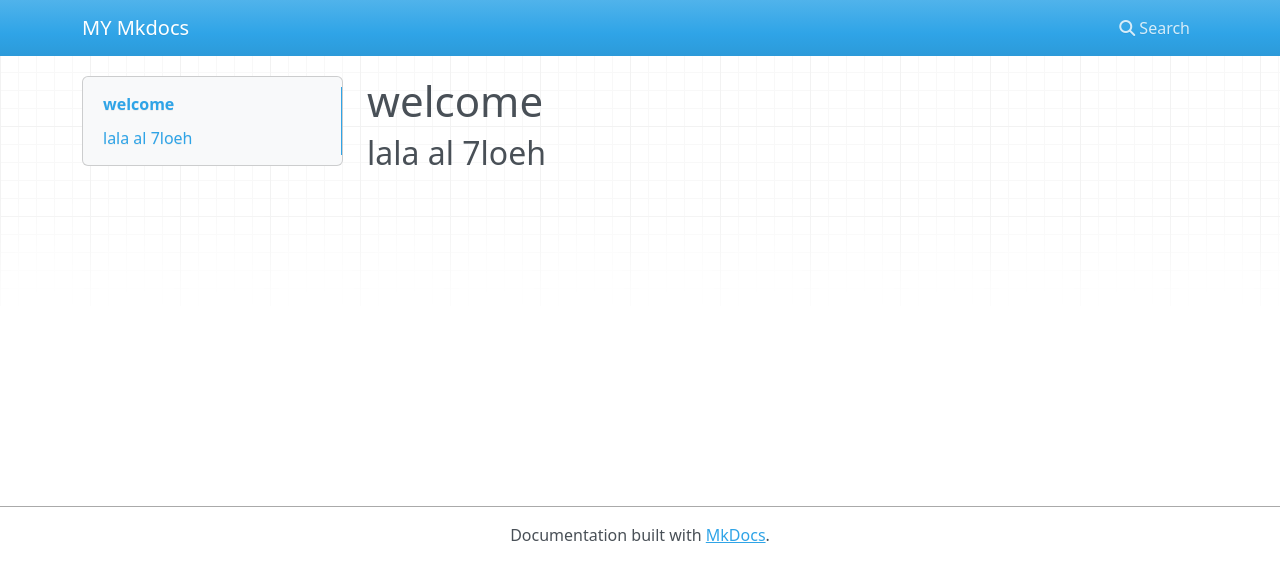
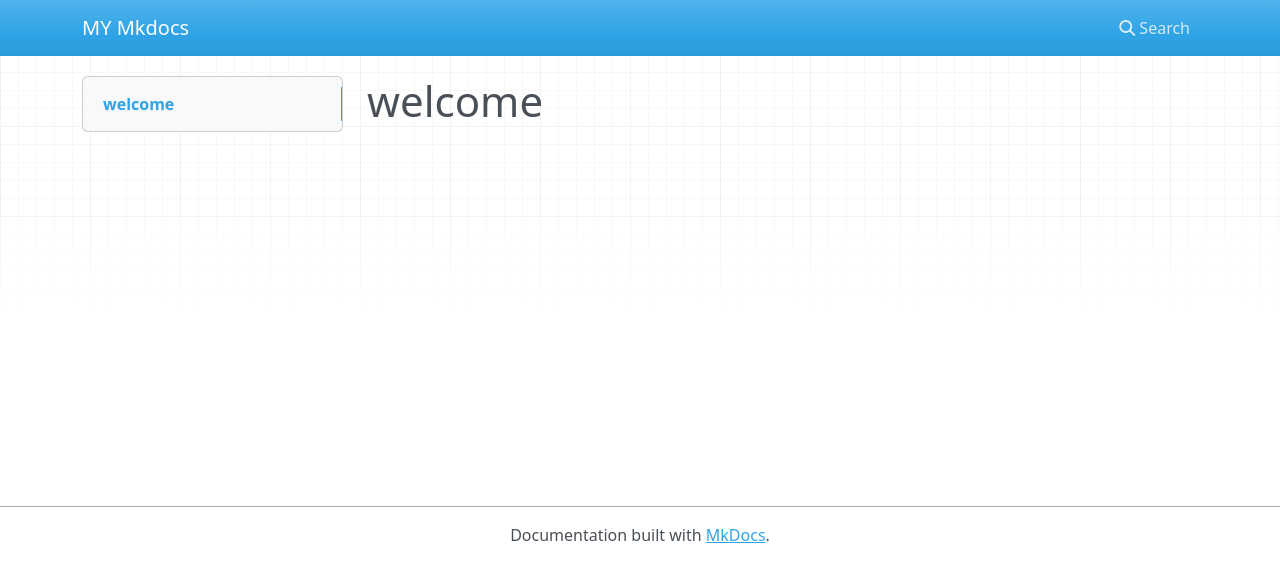
Before and after one commit to Sharbal-Shuker/mkdocs_test, an MkDocs documentation site: the page built from docs/index.md, in a window 1280 px wide. Shown: the top 582 px of the page. Built offline with MkDocs 1.6.1, drawn with Linux system fonts in a browser that asks for light colours; nearby versions of some CDN libraries.

Commit message:
Update index.md

```diff
--- a/docs/index.md
+++ b/docs/index.md
@@ -1,2 +1 @@
 #welcome
-## lala al 7loeh
```
